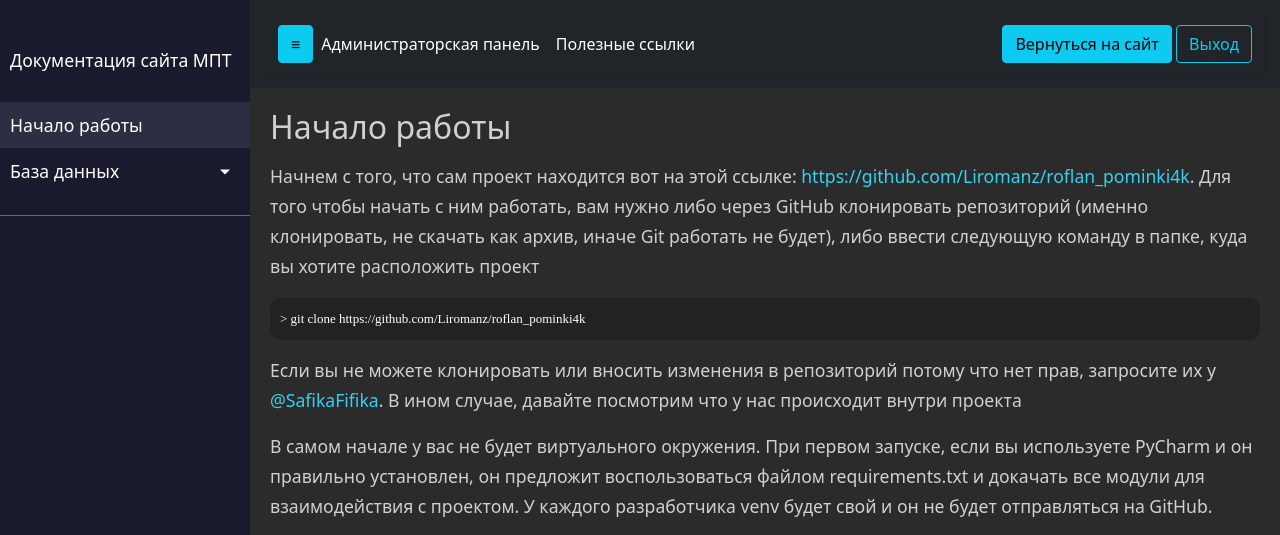
After one commit to Liromanz/roflan_pominki4k, a Django app: page /doc//start in a window 1280 px wide. The commit adds this page. Shown: the top 535 px of the page. Run offline with Django 5.2, Linux system fonts and the light colour scheme; the visitor is signed in with stand-in values (Sample User, id 1); some libraries are stand-ins or nearby versions.

Commit message:
влила мастер в документацию

```diff
--- a/server/docsite/base_template/docsite/base.html
+++ b/server/docsite/base_template/docsite/base.html
@@ -20,7 +20,7 @@
         <ul class="list-unstyled components">
             <p>Документация сайта МПТ</p>
             <li class="active">
-                <a  href="#">Начало работы</a>
+                <a  href="{% url 'start' %}">Начало работы</a>
 
             </li>
             <li>
--- /dev/null
+++ b/server/docsite/templates/docsite/1getting_started.html
@@ -0,0 +1,36 @@
+{% extends 'docsite/base.html' %}
+{% load static %}
+
+{% block main_info %}
+    <h2>Начало работы</h2>
+    <p>Начнем с того, что сам проект находится вот на этой ссылке: <a class="default-link"
+                                                                      href="https://github.com/Liromanz/roflan_pominki4k">https://github.com/Liromanz/roflan_pominki4k</a>.
+        Для
+        того чтобы начать с ним работать, вам нужно либо через GitHub клонировать репозиторий (именно клонировать, не
+        скачать как архив, иначе Git работать не будет), либо ввести следующую команду в папке, куда вы хотите
+        расположить
+        проект</p>
+
+    <div class="code-block">
+        <p class="code-text">> git clone https://github.com/Liromanz/roflan_pominki4k</p>
+    </div>
+
+    <p>Если вы не можете клонировать или вносить изменения в репозиторий потому что нет прав, запросите их у <a
+            href="https://t.me/SafikaFifika" class="default-link">@SafikaFifika</a>. В ином случае, давайте посмотрим
+        что у нас происходит внутри проекта</p>
+    <p>В самом начале у вас не будет виртуального окружения. При первом запуске, если вы используете PyCharm и он
+        правильно установлен, он предложит воспользоваться файлом requirements.txt и докачать все модули для
+        взаимодействия с проектом. У каждого разработчика venv будет свой и он не будет отправляться на GitHub.</p>
+
+    <img src="{% static 'docsite/img/venv.png' %}" alt="Venv">
+
+    <p>Если venv не ставится, вам нужно будет поставить его вручную через терминал. После создания, активировать venv и
+        докачать в него необходимые библиотеки, расположенные в файле requirements.txt</p>
+    <div class="code-block">
+        <p class="code-text">> python -m venv .venv</p>
+        <p class="code-text">> .venv/Scripts/activate</p>
+        <p class="code-text">> pip install -r requirements.txt</p>
+    </div>
+
+    <hr/>
+{% endblock %}
--- a/server/docsite/templates/docsite/index.html
+++ b/server/docsite/templates/docsite/index.html
@@ -13,7 +13,7 @@
     <div class="line"></div>
 
     <h2>Полезные ссылки:</h2>
-    <p><a class="default-link" href="#">Начало работы</a></p>
+    <p><a class="default-link" href="{% url 'start' %}">Начало работы</a></p>
     <p><a class="default-link" href="#">Клонирование базы данных</a></p>
     <p><a class="default-link" href="#">Структура проекта</a></p>
 
--- a/server/docsite/urls.py
+++ b/server/docsite/urls.py
@@ -4,4 +4,5 @@ from .views import *
 
 urlpatterns = [
     path('', home_page, name='home'),
+    path('/start', getting_started_page, name='start'),
 ]
--- a/server/docsite/views.py
+++ b/server/docsite/views.py
@@ -7,3 +7,7 @@ from django.contrib.auth.decorators import login_required
 @login_required
 def home_page(request):
     return render(request, 'docsite/index.html')
+
+@login_required
+def getting_started_page(request):
+    return render(request, 'docsite/1getting_started.html')
--- a/server/server/settings.py
+++ b/server/server/settings.py
@@ -124,6 +124,8 @@ USE_I18N = True
 
 USE_TZ = True
 
+LOGIN_URL = "/admin"
+
 # Static files (CSS, JavaScript, Images)
 # https://docs.djangoproject.com/en/5.0/howto/static-files/
 
--- a/server/server/static/docsite/css/base_style.css
+++ b/server/server/static/docsite/css/base_style.css
@@ -11,3 +11,18 @@
     text-decoration: none;
     color: #31d2f2;
 }
+
+.code-block{
+  background: #222;
+  padding: 10px;
+  border-radius: 10px;
+
+}
+
+.code-text{
+    margin-top: 0;
+    margin-bottom: 0;
+    font-family: "Cascadia Code";
+    font-size: small;
+    color: white;
+}
--- a/server/server/static/docsite/css/navigation_style.css
+++ b/server/server/static/docsite/css/navigation_style.css
@@ -8,6 +8,8 @@ p {
     font-size: 1.1em;
     font-weight: 300;
     line-height: 1.7em;
+    margin-top: 1rem;
+    margin-bottom: 1rem;
 }
 
 a,
```
Also changed, not shown: server/server/static/docsite/images/mpt.png (deleted).
